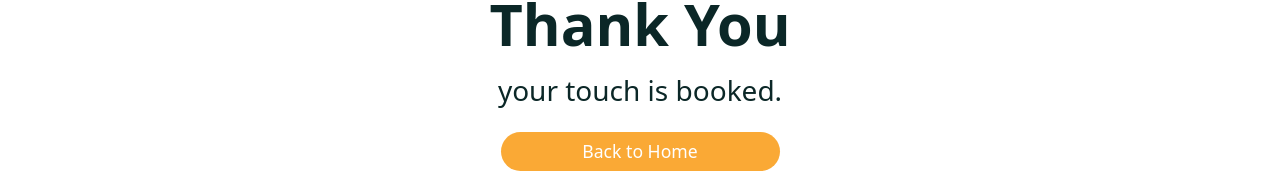
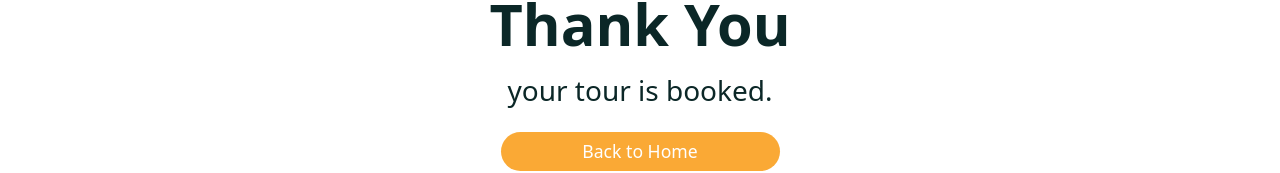
Before and after one commit to sahil2345206/travel_world_frontend, a React (Create React App) app: page /thank-you in a window 1280 px wide. Shown: the part 285-458 px from the top of the page. Built offline with nearby package versions, Linux system fonts and the light colour scheme; a web font is replaced by a local one.

Commit message:
Update ThankYou.jsx

```diff
--- a/src/pages/ThankYou.jsx
+++ b/src/pages/ThankYou.jsx
@@ -19,7 +19,7 @@ const ThankYou = () => {
                             Thank You
                         </h1>
                         <h3 className="mb-4">
-                            your touch is booked.
+                            your tour is booked.
                         </h3>
 
                         <Button className='btn primary__btn w-25'>
```
